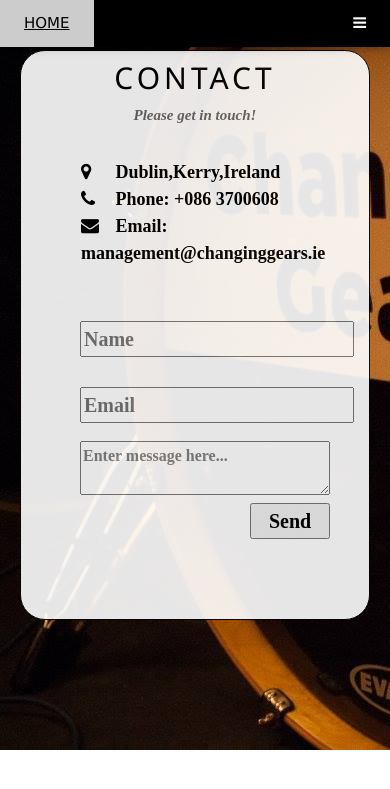
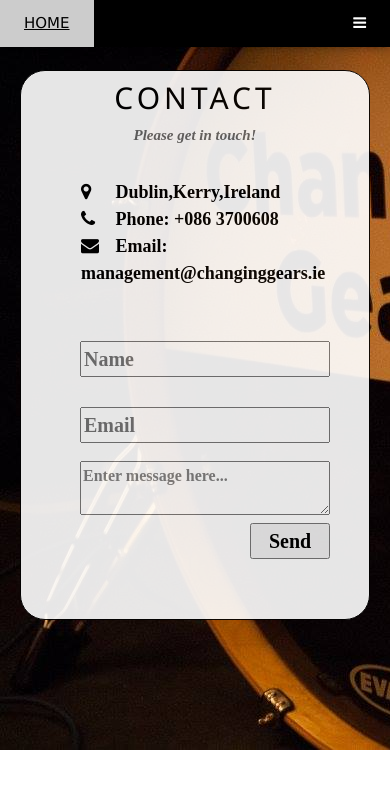
Before and after one commit to NineFourFour/WebDesign, a PHP site: page /contact in a window 390 px wide. Shown: the top 789 px of the page. Run offline with PHP 8.4, Linux system fonts and the light colour scheme.

Commit message:
added more @media to css

```diff
--- a/contact/css/contact.css
+++ b/contact/css/contact.css
@@ -25,9 +25,11 @@
 		font-family: Myriad Pro regular;
 		top: 150px;
 		left: 50%;
-
 		margin-left: -100px;
 		font-size: 20px;
+	}
+	.inputField{
+		width: 250px;
 	}
 	#messageTextArea{
 		position: absolute;
@@ -58,12 +60,22 @@
 		float: right;
 		width: 80px;
 	}
+	@media (max-width: 980px){
+		body{
+			background-size: auto;
+		}
+		.contactArea{
+			width: 800px;
+			margin-left: -400px;
+		}
+		#inner{
+			margin-left: 0px;
+		}
+		#submit{
+			margin-top: 8px;
+		}
+	}
 	@media (max-width: 800px){
-		body{
-
-			background-size: auto;
-
-		}
 		.contactArea{
 			width: 700px;
 			margin-left: -350px;
@@ -76,26 +88,59 @@
 			margin-top: 8px;
 		}
 	}
-	@media (max-width: 400px){
-
+	@media (max-width: 700px){
 		.contactArea{
-			width: 350px;
-			margin-left: -175px;
-			top: 50px;
-			height: 570px;
+			width: 650px;
+			margin-left: -325px;
 		}
 		#inner{
-			top: 270px;
+			margin-left: -37px;
+		}
+		#submit{
+			margin-top: 8px;
+		}
+	}
+	@media (max-width: 600px){
+		.contactArea{
+			width: 500px;
+			margin-left: -250px;
+			top: 90px;
+			height: 530px;
+		}
+		#inner{
+			top: 235px;
 			margin-left: -115px;
 			width: 250px;
 		}
 		#submit{
 			margin-top: 50px;
 
-
+		}
+		#w3Padding{
+			padding-left: 82px;
+			margin-top: -10px;
+		}
+	}
+	@media (max-width: 500px){
+		.contactArea{
+			width: 400px;
+			margin-left: -200px;
+		}
+		#w3Padding{
+			padding-left: 39px;
+		}
+	}
+	@media (max-width: 400px){
+		.contactArea{
+			width: 350px;
+			margin-left: -175px;
+			top: 70px;
+			height: 550px;
+		}
+		#inner{
+			top: 270px;
 		}
 		#w3Padding{
 			padding-left: 60px;
-			margin-top: -10px;
 		}
 	}
--- a/contact/index.php
+++ b/contact/index.php
@@ -1,10 +1,11 @@
 <!DOCTYPE html>
 <html>
 	<head>
+		<meta charset="UTF-8">
 		<meta name="viewport" content="width=device-width, initial-scale=1">
 	<!--put icon in browser tab-->
 		<link rel="icon" href="favicon.ico" type="image/x-icon">
-        <link rel="shortcut icon" href="favicon.ico" type="image/x-icon">
+        <link rel="shortcut icon" href="favicon.ico" type="image/x-icon"
 	<!--Page title-->
 		<title>Contact</title>
 		<link rel="stylesheet" href="http://maxcdn.bootstrapcdn.com/bootstrap/3.3.6/css/bootstrap.min.css">
@@ -36,7 +37,6 @@
 		</div>
 		<!-- Navbar on small screens -->
 		<div id="navDemo" class="w3-bar-block w3-black w3-hide w3-hide-large w3-hide-medium w3-top" style="margin-top:46px">
-			<a href="../index.html" class="w3-bar-item w3-button w3-padding-large">Home</a>
 			<a href="#band" class="w3-bar-item w3-button w3-padding-large">BAND</a>
 			<a href="#tour" class="w3-bar-item w3-button w3-padding-large">TOUR</a>
 			<a href="#" class="w3-bar-item w3-button w3-padding-large">MERCH</a>
@@ -61,5 +61,16 @@
 				<textarea id="messageTextArea" name="message" form="contactForm">Enter message here...</textarea>
 			</div>
 		</div>
+		<script>
+			// Used to toggle the menu on small screens when clicking on the menu button
+			function myFunction() {
+				var x = document.getElementById("navDemo");
+				if (x.className.indexOf("w3-show") == -1) {
+					x.className += " w3-show";
+				} else {
+					x.className = x.className.replace(" w3-show", "");
+				}
+			}
+		</script>
 	</body>
 </html>
```
